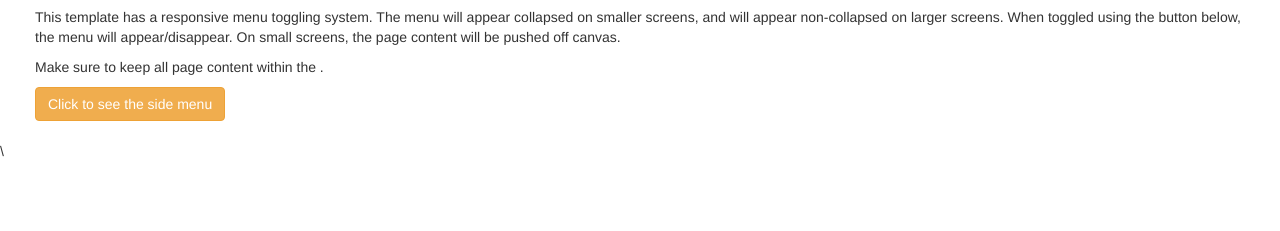
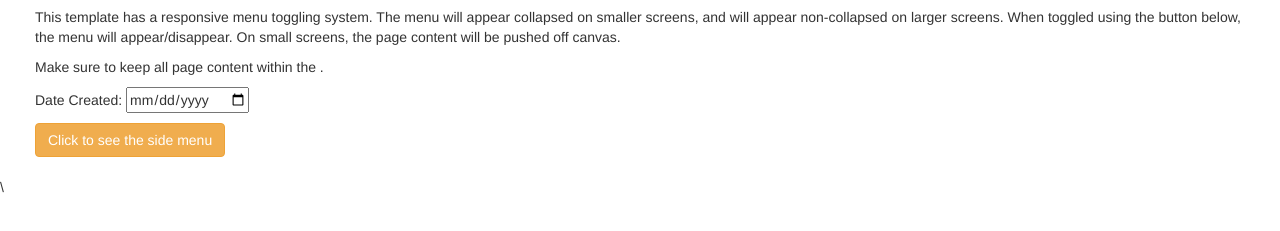
Before and after one commit to coderslyf/contactdb, a website: page form/Summary/personAsummary.html in a window 1280 px wide. Shown: the part 83-314 px from the top of the page. Drawn offline with Linux system fonts and the light colour scheme.

Commit message:
Update personAsummary.html

```diff
--- a/form/Summary/personAsummary.html
+++ b/form/Summary/personAsummary.html
@@ -62,7 +62,13 @@
                     <div class="col-lg-12">
                         <h1>Contact Details of Person A</h1>
                         <p>This template has a responsive menu toggling system. The menu will appear collapsed on smaller screens, and will appear non-collapsed on larger screens. When toggled using the button below, the menu will appear/disappear. On small screens, the page content will be pushed off canvas.</p>
-                        <p>Make sure to keep all page content within the .</p>
+                        <p>Make sure to keep all page content within the .
+                        <form id="form1" action="">
+                             Date Created:
+                                 <input type="date" name="doc">
+                        </form>
+
+                        </p>
                         <a href="#menu-toggle" class="btn btn-warning" id="menu-toggle">Click to see the side menu</a>
                     </div>
                 </div>
```
